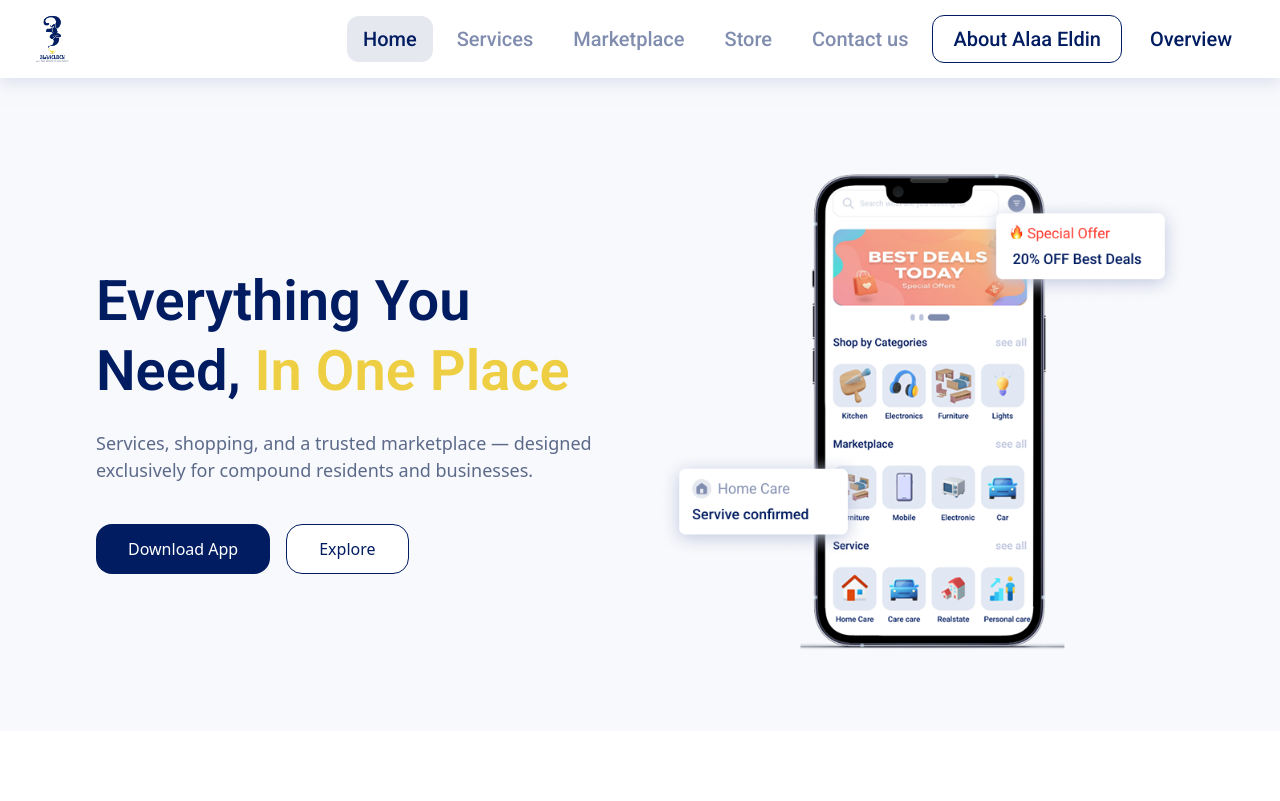
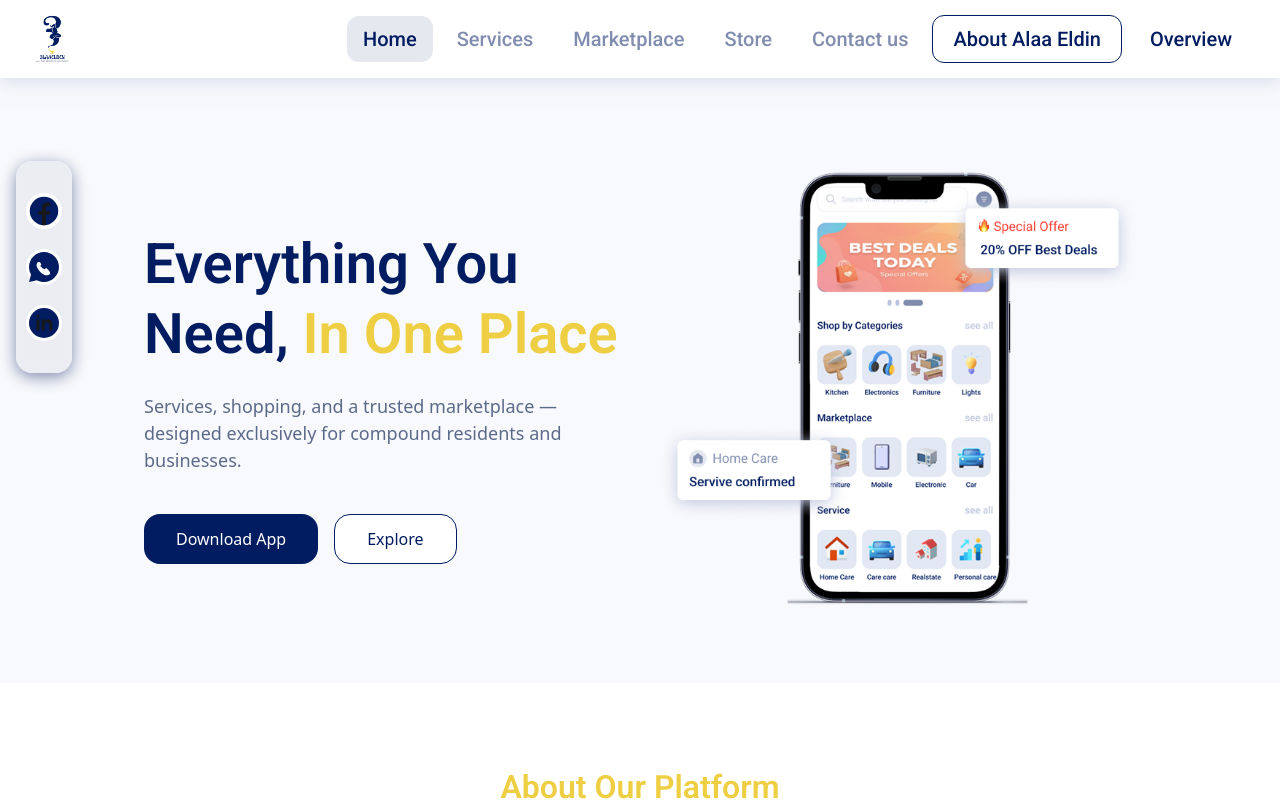
Before and after one commit to yassersalem74/ALAA-ELDIEN, a React (Vite) app: page / in a window 1280 px wide. Shown: the top 801 px of the page. Built offline with nearby package versions, Linux system fonts and the light colour scheme.

Commit message:
Feature/ added social links

```diff
--- a/src/App.jsx
+++ b/src/App.jsx
@@ -10,13 +10,13 @@ import ContactUsPage from "./pages/ContactUsPage";
 import AboutPage from "./pages/AboutUsPage";
 import OverviewPage from "./pages/OverviewPage";
 import Footer from "./components/Footer";
+import SocialSidebar from "./components/SocialLinks";
 
 export default function App() {
   return (
     <>
-
       <Navbar />
-
+      <SocialSidebar />
       <main role="main" className="min-h-screen bg-[#ffffff]">
         <ScrollToTop />
 
--- a/src/components/Home-Page/HeroSection.jsx
+++ b/src/components/Home-Page/HeroSection.jsx
@@ -6,7 +6,7 @@ export default function HeroSection() {
       className="w-full bg-[#F8F9FC] pt-12 md:pt-20 pb-12"
       aria-label="Hero Section"
     >
-      <div className=" mx-auto px-6 lg:px-24">
+      <div className=" mx-auto px-6 lg:px-36">
 
         {/* ===== Layout Wrapper ===== */}
         <div className="flex flex-col md:grid md:grid-cols-2 gap-10 items-center">
--- /dev/null
+++ b/src/components/SocialLinks.jsx
@@ -0,0 +1,101 @@
+import React from "react";
+
+export default function SocialSidebar() {
+  return (
+    <div
+      className="
+        fixed
+        left-4
+        top-1/3
+        -translate-y-1/2
+        z-50
+
+      "
+    >
+      <div
+        className="
+          flex flex-col items-center gap-5
+          px-[10px] py-[32px]
+          rounded-2xl
+          bg-[#E6E8EFB2]
+          backdrop-blur-[4px]
+          shadow-[0px_4px_16px_0px_#808DAF]
+        "
+      >
+        {/* FACEBOOK - White bg with #011C60 icon */}
+        <a
+          href="#"
+          className="
+            w-9 h-9
+            flex items-center justify-center
+            rounded-full
+            bg-white
+            transition-all duration-300
+            hover:scale-110
+            hover:-translate-y-1
+            group
+          "
+        >
+          <svg
+            viewBox="0 0 48 48"
+            className=" fill-[#011C60]  transition"
+          >
+            <path d="M24 5A19 19 0 1 0 24 43A19 19 0 1 0 24 5Z" />
+            <path
+              fill="currentColor"
+              d="M26.572,29.036h4.917l0.772-4.995h-5.69v-2.73c0-2.075,0.678-3.915,2.619-3.915h3.119v-4.359c-0.548-0.074-1.707-0.236-3.897-0.236c-4.573,0-7.254,2.415-7.254,7.917v3.323h-4.701v4.995h4.701v13.729C22.089,42.905,23.032,43,24,43c0.875,0,1.729-0.08,2.572-0.194V29.036z"
+            />
+          </svg>
+        </a>
+
+        {/* WHATSAPP - White bg with #011C60 icon */}
+        <a
+          href="#"
+          className="
+            w-9 h-9
+            flex items-center justify-center
+            rounded-full
+            bg-white
+            transition-all duration-300
+            hover:scale-110
+            hover:-translate-y-1
+            group
+          "
+        >
+          <svg
+            viewBox="0 0 24 24"
+            className=" fill-[#011C60]  transition"
+          >
+            <path d="M19.077,4.928C17.191,3.041,14.683,2.001,12.011,2c-5.506,0-9.987,4.479-9.989,9.985 c-0.001,1.76,0.459,3.478,1.333,4.992L2,22l5.233-1.237c1.459,0.796,3.101,1.215,4.773,1.216h0.004 c5.505,0,9.986-4.48,9.989-9.985C22.001,9.325,20.963,6.816,19.077,4.928z M16.056,16.376c-0.215,0.603-1.062,1.103-1.749,1.168c-0.466,0.044-0.968,0.067-1.561-0.098c-1.328-0.371-2.456-1.277-3.377-2.265c-0.919-0.988-1.608-2.093-2.009-3.022c-0.255-0.59-0.349-1.119-0.343-1.614c0.006-0.495,0.145-0.942,0.4-1.287c0.206-0.277,0.529-0.528,0.898-0.602c0.244-0.048,0.487-0.033,0.691,0.029c0.204,0.062,0.37,0.181,0.482,0.362c0.182,0.297,0.593,1.027,0.645,1.103c0.052,0.076,0.087,0.166,0.036,0.279c-0.051,0.112-0.123,0.196-0.219,0.29c-0.073,0.072-0.155,0.161-0.222,0.23c-0.074,0.074-0.155,0.155-0.067,0.305c0.088,0.15,0.39,0.643,0.837,1.041c0.575,0.511,1.062,0.839,1.513,1.044c0.188,0.085,0.332,0.126,0.448,0.126c0.095,0,0.17-0.015,0.235-0.077c0.074-0.07,0.213-0.249,0.326-0.404c0.113-0.155,0.222-0.273,0.356-0.277c0.134-0.004,0.223,0.022,0.311,0.099c0.088,0.077,0.56,0.528,0.656,0.628c0.096,0.1,0.16,0.182,0.179,0.279C16.186,15.412,16.185,15.782,16.056,16.376z" />
+          </svg>
+        </a>
+
+        {/* LINKEDIN - White bg with #011C60 icon */}
+        <a
+          href="#"
+          className="
+            w-9 h-9
+            flex items-center justify-center
+            rounded-full
+            bg-white
+            transition-all duration-300
+            hover:scale-110
+            hover:-translate-y-1
+            group
+          "
+        >
+          <svg
+            viewBox="0 0 48 48"
+            className=" fill-[#011C60] transition"
+          >
+            <path d="M24 4A20 20 0 1 0 24 44A20 20 0 1 0 24 4Z" />
+            <path
+              fill="currentColor"
+              d="M14 19H18V34H14zM15.988 17h-.022C14.772 17 14 16.11 14 14.999 14 13.864 14.796 13 16.011 13c1.217 0 1.966.864 1.989 1.999C18 16.11 17.228 17 15.988 17zM35 24.5c0-3.038-2.462-5.5-5.5-5.5-1.862 0-3.505.928-4.5 2.344V19h-4v15h4v-8c0-1.657 1.343-3 3-3s3 1.343 3 3v8h4C35 34 35 24.921 35 24.5z"
+            />
+          </svg>
+        </a>
+      </div>
+    </div>
+  );
+}
```
